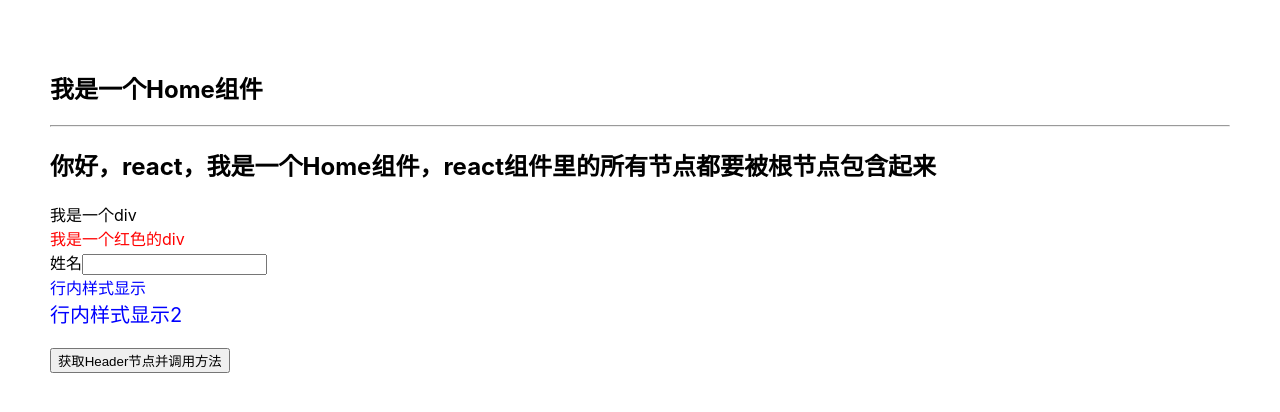
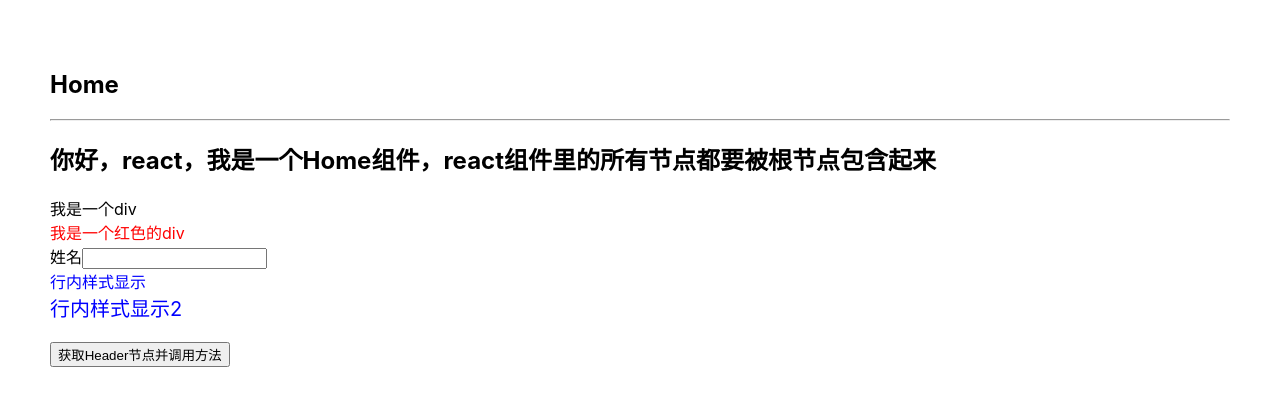
Before and after one commit to kdyzm/react-lesson, a React (Create React App) app: page / in a window 1280 px wide. Shown: the top 412 px of the page. Built offline with nearby package versions, Linux system fonts and the light colour scheme.

Commit message:
传值类型约束和默认值

```diff
--- a/src/components/Header.js
+++ b/src/components/Header.js
@@ -1,4 +1,5 @@
 import React, { Component } from 'react';
+import PropTypes from 'prop-types';
 
 class Header extends Component {
     constructor(props) {
@@ -23,4 +24,15 @@
     }
 }
 
+Header.defaultProps={
+
+    title: "我是默认头部信息"
+
+}
+
+Header.propTypes={
+    title: PropTypes.string,
+    num: PropTypes.number
+}
+
 export default Header;
--- a/src/components/Home.js
+++ b/src/components/Home.js
@@ -30,7 +30,7 @@
 
         return (
         <div>
-            <Header ref="header" title="我是一个Home组件"/>
+            <Header ref="header" title="Home" num="abc"/>
             <hr/>
             <h2>你好，react，我是一个Home组件，react组件里的所有节点都要被根节点包含起来</h2>
             <div title={this.state.title}>我是一个div</div>
```
